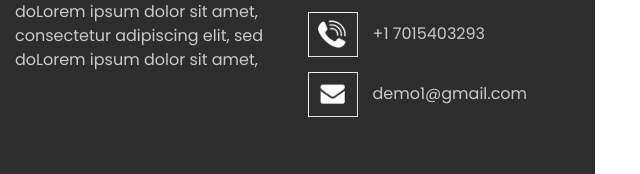
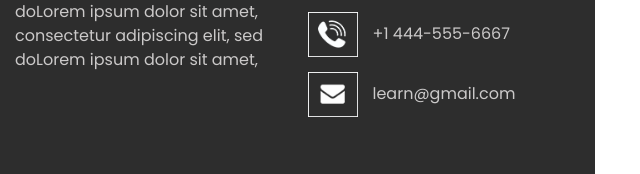
Before and after one commit to Ameeka44/amexi-web, a plain HTML site: page contact.html in a window 1280 px wide. Shown: the part 1756-1930 px from the top of the page, 640-1280 px from the left. Drawn offline with nearby package versions, Linux system fonts and the light colour scheme.

Commit message:
still practicing conflicts

```diff
--- a/contact.html
+++ b/contact.html
@@ -221,11 +221,11 @@
               </a>
               <a href="">
                 <img src="images/call.png" alt="">
-                <span>+1 7015403293</span>
+                <span>+1 444-555-6667</span>
               </a>
               <a href="">
                 <img src="images/mail.png" alt="">
-                <span> demo1@gmail.com</span>
+                <span> learn@gmail.com</span>
               </a>
             </div>
           </div>
```
